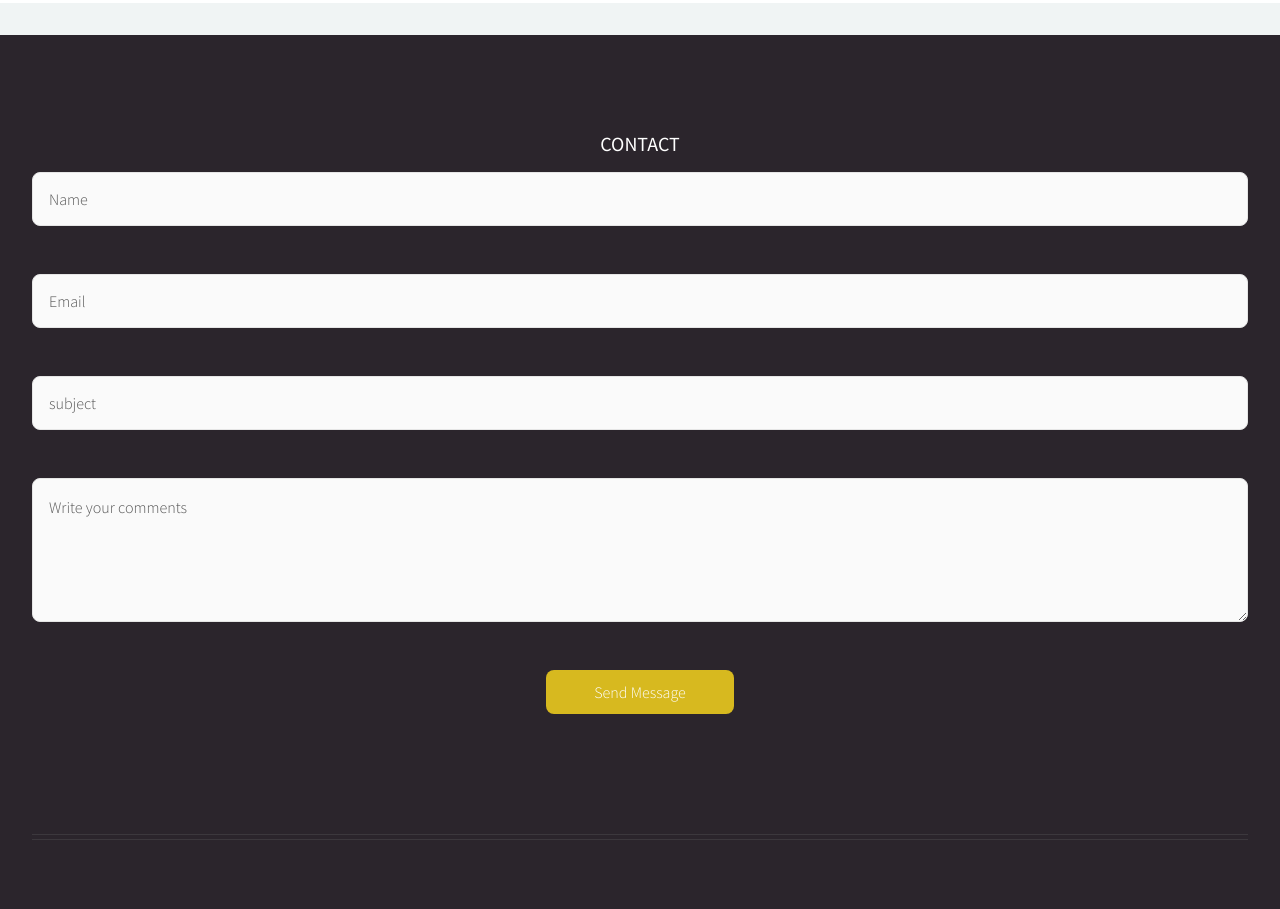
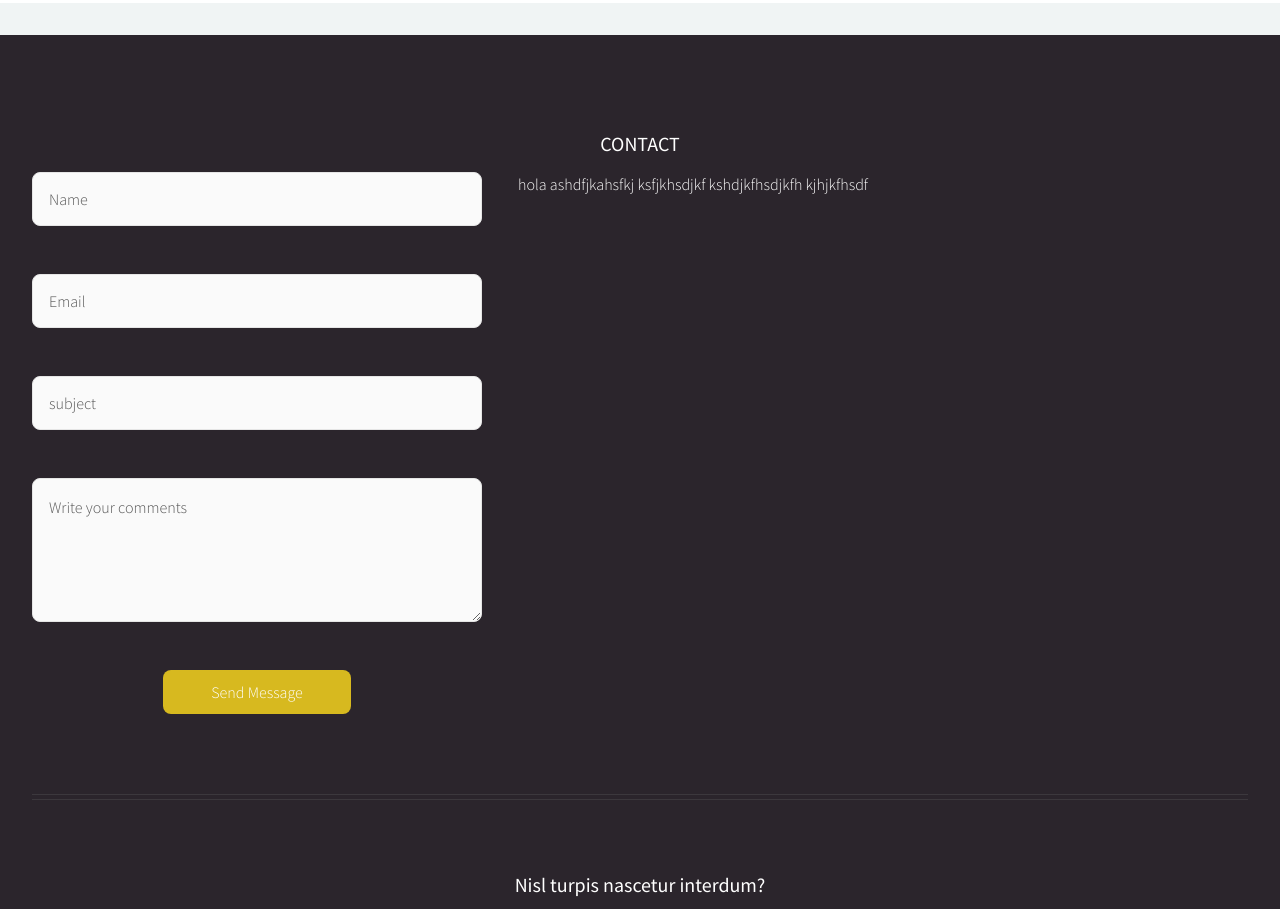
Before and after one commit to karlitoxz/lcelectricalcontractor, a plain HTML site: page index.html in a window 1280 px wide. Shown: the part 2820-3729 px from the top of the page. Drawn offline with Linux system fonts and the light colour scheme.

Commit message:
Centrar el boton

```diff
--- a/index.html
+++ b/index.html
@@ -241,7 +241,7 @@ We are committed to meeting the expectations and needs of our customers, supplie
 								<header><h3>CONTACT</h3></header>
 
 
-											<section class="contact">
+											<section class="contact row">
 
 
 												<form action="">
@@ -277,6 +277,15 @@ We are committed to meeting the expectations and needs of our customers, supplie
 													</article>
 
 												</form>
+
+											<section>
+												<article>hola ashdfjkahsfkj ksfjkhsdjkf kshdjkfhsdjkfh kjhjkfhsdf </article>
+
+											</section>
+
+
+
+
 
 											</section>
 
```
